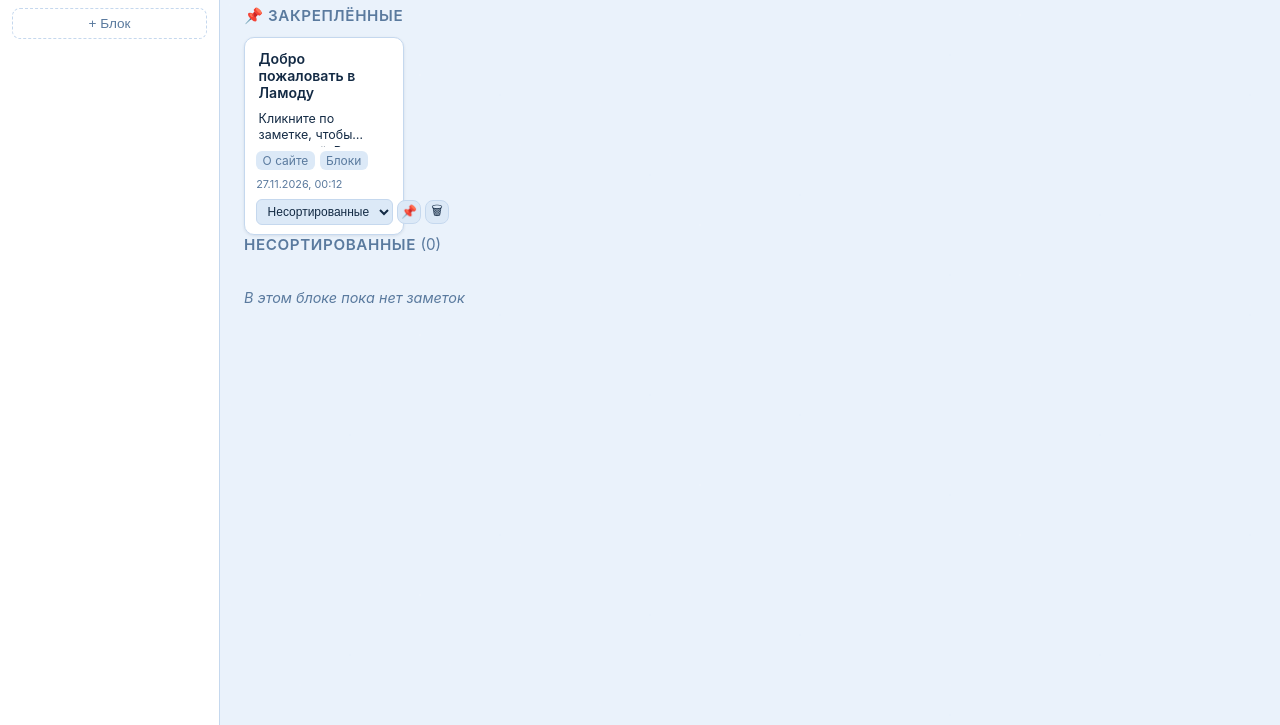
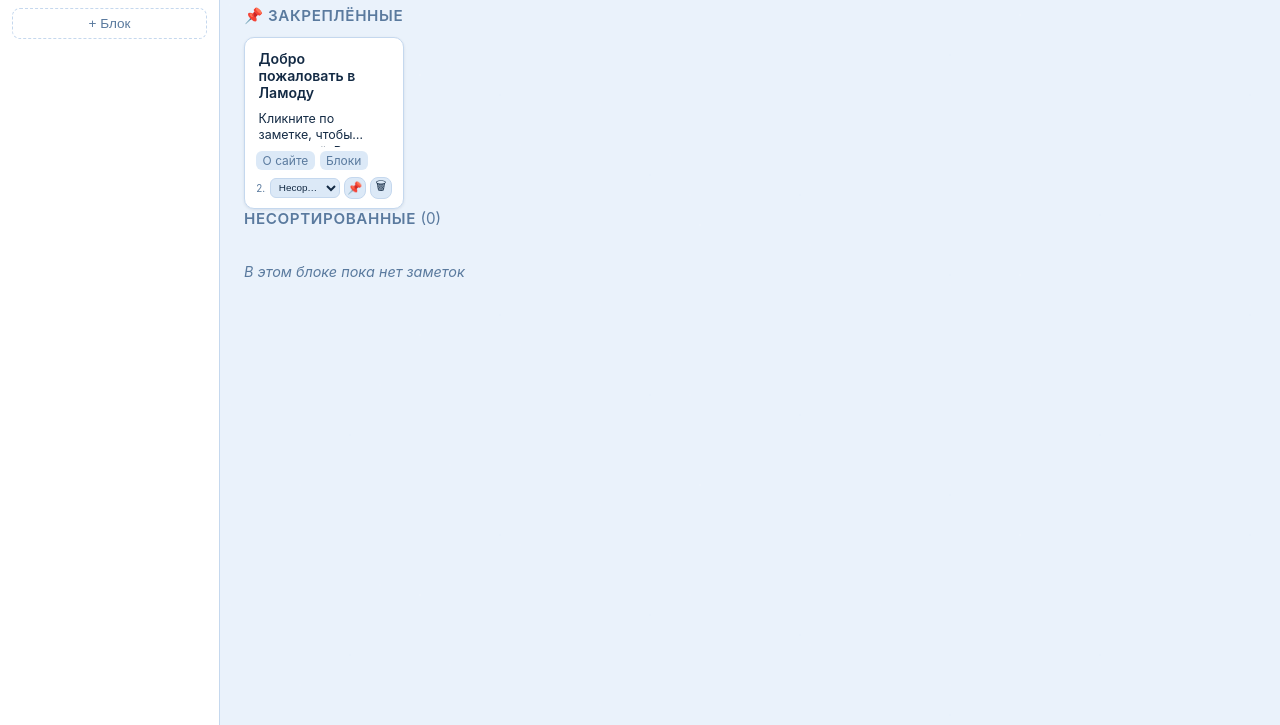
Before and after one commit to yaroslaveduardov696969-a11y/lamoda-notes1, a plain HTML site: page index.html in a window 1280 px wide. Shown: the part 75-800 px from the top of the page. Drawn offline with Linux system fonts and the light colour scheme.

Commit message:
Update index.html

```diff
--- a/index.html
+++ b/index.html
@@ -304,13 +304,29 @@
     padding: .1rem .4rem;
   }
 
+  /* Футер карточки — не даёт детям вылезать за границы */
   .note-footer {
     display: flex; justify-content: space-between; align-items: center;
     font-size: .78rem; color: var(--text-muted);
     margin-top: auto; padding-top: .25rem; gap: .5rem;
     flex-wrap: wrap;
+    min-width: 0;
+    max-width: 100%;
+    overflow: hidden;
   }
-  .note-actions { display: flex; gap: .25rem; align-items: center; }
+  .note-footer > span {
+    flex: 0 1 auto;
+    min-width: 0;
+    white-space: nowrap;
+    overflow: hidden;
+    text-overflow: ellipsis;
+  }
+  .note-actions {
+    display: flex; gap: .25rem; align-items: center;
+    min-width: 0;
+    flex-wrap: nowrap;
+    max-width: 100%;
+  }
   .note-actions .icon-btn { width: 30px; height: 30px; font-size: .95rem; }
   .note-actions .icon-btn.pin-active { color: var(--pin); }
   .note-actions .icon-btn.del:hover { color: var(--danger); border-color: var(--danger); }
@@ -319,7 +335,39 @@
     font-size: .75rem; padding: .25rem .4rem;
     border: 1px solid var(--border); border-radius: 6px;
     background: var(--surface-2); color: var(--text);
-    max-width: 140px;
+    max-width: 120px;
+    min-width: 0;
+    flex: 0 1 auto;
+    overflow: hidden;
+    text-overflow: ellipsis;
+    white-space: nowrap;
+  }
+
+  /* Компактные закреплённые: нижняя строка не вылезает */
+  #pinnedList .note-footer {
+    flex-wrap: nowrap;
+    gap: .25rem;
+    overflow: hidden;
+  }
+  #pinnedList .note-footer > span {
+    flex: 1 1 auto;
+    min-width: 0;
+    font-size: .62rem;
+    white-space: nowrap;
+    overflow: hidden;
+    text-overflow: ellipsis;
+  }
+  #pinnedList .note-actions {
+    flex: 0 0 auto;
+    flex-wrap: nowrap;
+  }
+  #pinnedList .block-select {
+    max-width: 70px;
+    font-size: .62rem;
+    padding: .15rem .25rem;
+  }
+  #pinnedList .note-actions .icon-btn {
+    width: 22px; height: 22px; font-size: .75rem;
   }
 
   /* ---------- Расширенный режим ---------- */
```
